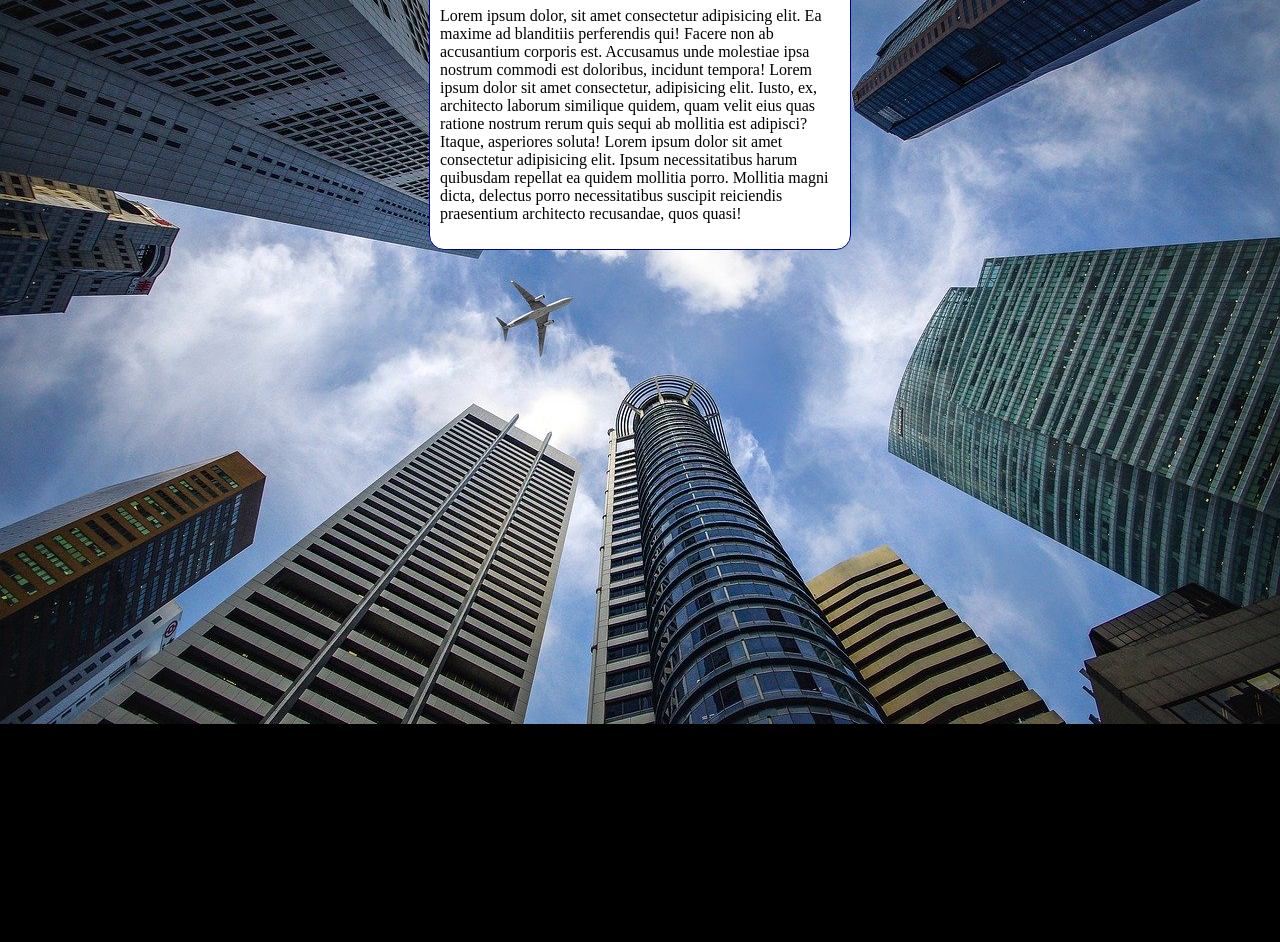
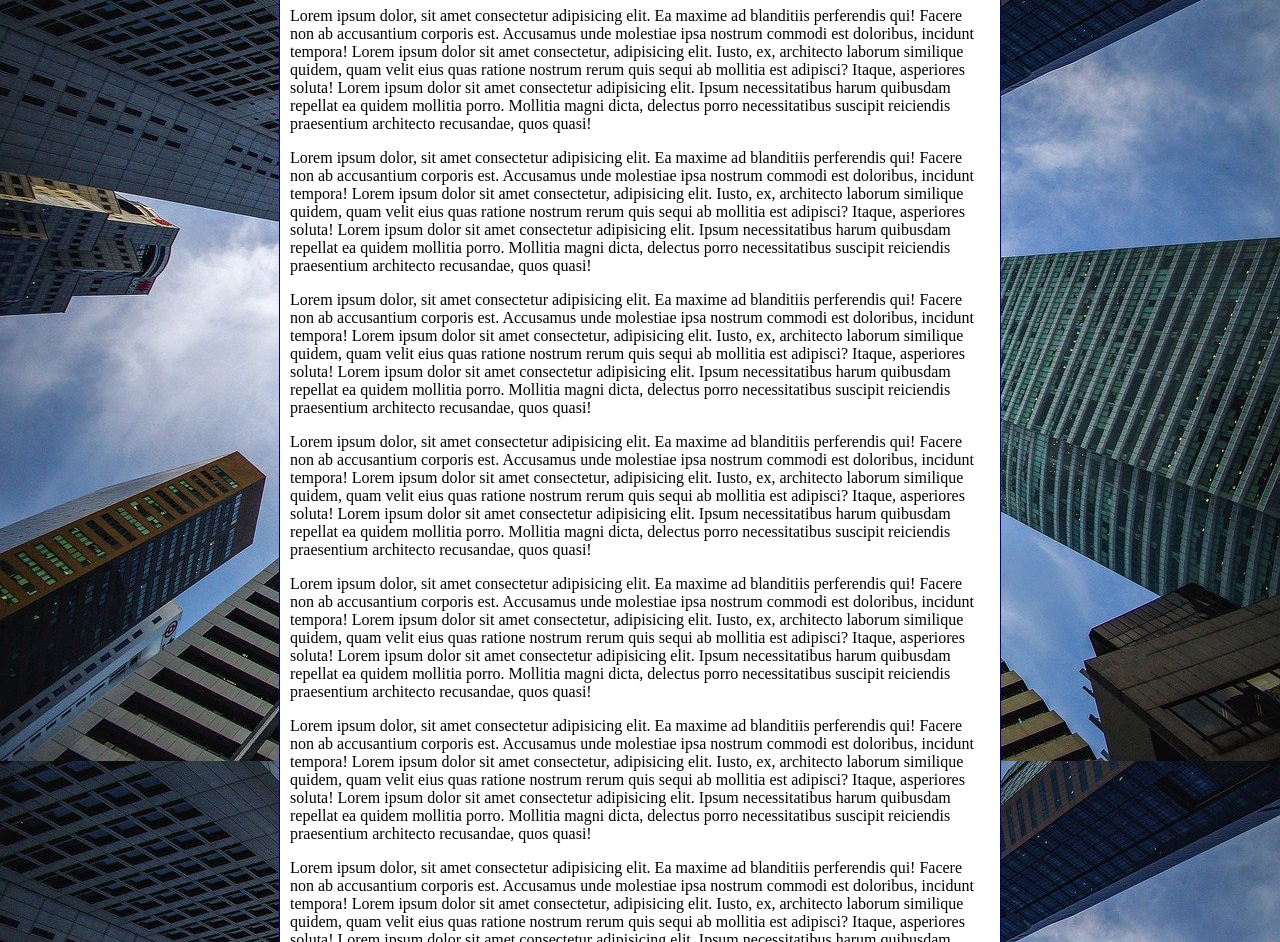
Before and after one commit to lucasc0g/HTML5-ok, a plain HTML site: page exercícios/ex022/fundo006.html in a window 1280 px wide. Shown: the part 92-1034 px from the top of the page. Before the commit the page ends 816 px from the top, so only its background shows below. Drawn offline with Linux system fonts and the light colour scheme.

Commit message:
Update fundo006.html

```diff
--- a/exercícios/ex022/fundo006.html
+++ b/exercícios/ex022/fundo006.html
@@ -6,17 +6,24 @@
     <title>Imagem de fundos</title>
     <style>
         body {
-            background-color: black;
+           /* background-color: black;
             background-image: url('imagens/wallpaper002.jpg');
             background-repeat: no-repeat;
-            background-position: center top;
+            background-position: center center;
             background-size: cover;
             height: 100vh;
+            background-attachment: fixed;
+
+             Shorthand - background
+                color > image > position > repeat > size(não funciona) > attachment */
+
+            background: black url('imagens/wallpaper002.jpg') center center no-repeat fixed;
+            background-size: cover;
         }
 
         main {
             background-color: white;
-            width: 400px;
+            max-width: 700px;
             padding: 10px;
             margin: auto;
             border: 1px solid darkblue;
@@ -28,6 +35,14 @@
     <main>
         <h1>Teste de Imagem de fundo</h1>
         <p>Lorem ipsum dolor, sit amet consectetur adipisicing elit. Ea maxime ad blanditiis perferendis qui! Facere non ab accusantium corporis est. Accusamus unde molestiae ipsa nostrum commodi est doloribus, incidunt tempora! Lorem ipsum dolor sit amet consectetur, adipisicing elit. Iusto, ex, architecto laborum similique quidem, quam velit eius quas ratione nostrum rerum quis sequi ab mollitia est adipisci? Itaque, asperiores soluta! Lorem ipsum dolor sit amet consectetur adipisicing elit. Ipsum necessitatibus harum quibusdam repellat ea quidem mollitia porro. Mollitia magni dicta, delectus porro necessitatibus suscipit reiciendis praesentium architecto recusandae, quos quasi!</p>
+        <p>Lorem ipsum dolor, sit amet consectetur adipisicing elit. Ea maxime ad blanditiis perferendis qui! Facere non ab accusantium corporis est. Accusamus unde molestiae ipsa nostrum commodi est doloribus, incidunt tempora! Lorem ipsum dolor sit amet consectetur, adipisicing elit. Iusto, ex, architecto laborum similique quidem, quam velit eius quas ratione nostrum rerum quis sequi ab mollitia est adipisci? Itaque, asperiores soluta! Lorem ipsum dolor sit amet consectetur adipisicing elit. Ipsum necessitatibus harum quibusdam repellat ea quidem mollitia porro. Mollitia magni dicta, delectus porro necessitatibus suscipit reiciendis praesentium architecto recusandae, quos quasi!</p>
+        <p>Lorem ipsum dolor, sit amet consectetur adipisicing elit. Ea maxime ad blanditiis perferendis qui! Facere non ab accusantium corporis est. Accusamus unde molestiae ipsa nostrum commodi est doloribus, incidunt tempora! Lorem ipsum dolor sit amet consectetur, adipisicing elit. Iusto, ex, architecto laborum similique quidem, quam velit eius quas ratione nostrum rerum quis sequi ab mollitia est adipisci? Itaque, asperiores soluta! Lorem ipsum dolor sit amet consectetur adipisicing elit. Ipsum necessitatibus harum quibusdam repellat ea quidem mollitia porro. Mollitia magni dicta, delectus porro necessitatibus suscipit reiciendis praesentium architecto recusandae, quos quasi!</p>
+        <p>Lorem ipsum dolor, sit amet consectetur adipisicing elit. Ea maxime ad blanditiis perferendis qui! Facere non ab accusantium corporis est. Accusamus unde molestiae ipsa nostrum commodi est doloribus, incidunt tempora! Lorem ipsum dolor sit amet consectetur, adipisicing elit. Iusto, ex, architecto laborum similique quidem, quam velit eius quas ratione nostrum rerum quis sequi ab mollitia est adipisci? Itaque, asperiores soluta! Lorem ipsum dolor sit amet consectetur adipisicing elit. Ipsum necessitatibus harum quibusdam repellat ea quidem mollitia porro. Mollitia magni dicta, delectus porro necessitatibus suscipit reiciendis praesentium architecto recusandae, quos quasi!</p>
+        <p>Lorem ipsum dolor, sit amet consectetur adipisicing elit. Ea maxime ad blanditiis perferendis qui! Facere non ab accusantium corporis est. Accusamus unde molestiae ipsa nostrum commodi est doloribus, incidunt tempora! Lorem ipsum dolor sit amet consectetur, adipisicing elit. Iusto, ex, architecto laborum similique quidem, quam velit eius quas ratione nostrum rerum quis sequi ab mollitia est adipisci? Itaque, asperiores soluta! Lorem ipsum dolor sit amet consectetur adipisicing elit. Ipsum necessitatibus harum quibusdam repellat ea quidem mollitia porro. Mollitia magni dicta, delectus porro necessitatibus suscipit reiciendis praesentium architecto recusandae, quos quasi!</p>
+        <p>Lorem ipsum dolor, sit amet consectetur adipisicing elit. Ea maxime ad blanditiis perferendis qui! Facere non ab accusantium corporis est. Accusamus unde molestiae ipsa nostrum commodi est doloribus, incidunt tempora! Lorem ipsum dolor sit amet consectetur, adipisicing elit. Iusto, ex, architecto laborum similique quidem, quam velit eius quas ratione nostrum rerum quis sequi ab mollitia est adipisci? Itaque, asperiores soluta! Lorem ipsum dolor sit amet consectetur adipisicing elit. Ipsum necessitatibus harum quibusdam repellat ea quidem mollitia porro. Mollitia magni dicta, delectus porro necessitatibus suscipit reiciendis praesentium architecto recusandae, quos quasi!</p>
+        <p>Lorem ipsum dolor, sit amet consectetur adipisicing elit. Ea maxime ad blanditiis perferendis qui! Facere non ab accusantium corporis est. Accusamus unde molestiae ipsa nostrum commodi est doloribus, incidunt tempora! Lorem ipsum dolor sit amet consectetur, adipisicing elit. Iusto, ex, architecto laborum similique quidem, quam velit eius quas ratione nostrum rerum quis sequi ab mollitia est adipisci? Itaque, asperiores soluta! Lorem ipsum dolor sit amet consectetur adipisicing elit. Ipsum necessitatibus harum quibusdam repellat ea quidem mollitia porro. Mollitia magni dicta, delectus porro necessitatibus suscipit reiciendis praesentium architecto recusandae, quos quasi!</p>
+
+
     </main>
 </body>
 </html>
```
